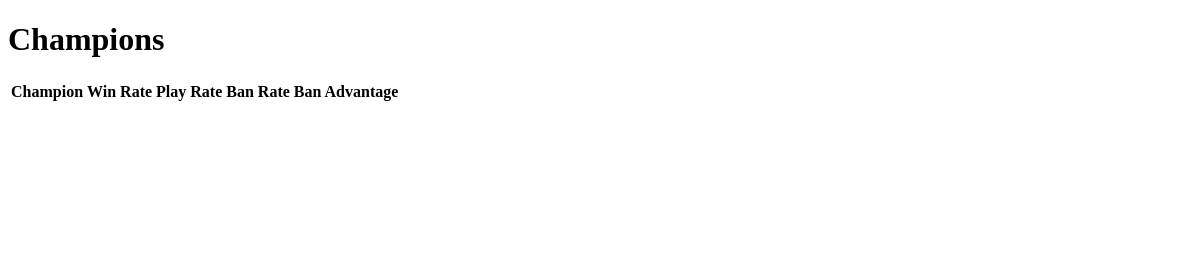
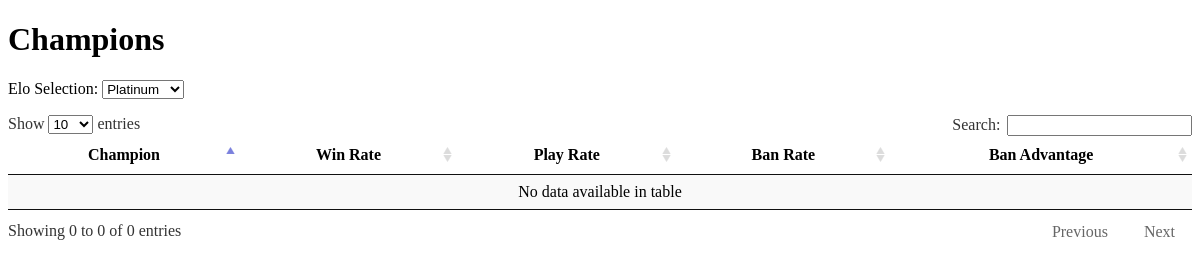
Before and after one commit to AveryVine/league-stats-app, an Electron app: page index.html in a window 1200 px wide. Drawn offline with nearby package versions, Linux system fonts and the light colour scheme; no server answers.

Commit message:
Added elo selector for more relevant data

```diff
--- a/index.html
+++ b/index.html
@@ -13,6 +13,16 @@
     </head>
     <body>
         <h1>Champions</h1>
+        <p>
+            Elo Selection:
+            <select onchange="updateElo(this.value.toUpperCase())">
+                <option>Bronze</option>
+                <option>Silver</option>
+                <option>Gold</option>
+                <option selected>Platinum</option>
+                <option>Platinum+</option>
+            </select>
+        </p>
         <table id="championTable" class="row-border display hover">
             <thead>
                 <tr>
--- a/scripts/scripts.js
+++ b/scripts/scripts.js
@@ -5,11 +5,7 @@ var ddragonData = {};
 var championGGData = {};
 
 $(document).ready(function() {
-    getDDragonData();
-});
-
-function updateChampionTable() {
-    var table = $("#championTable").DataTable({
+    $("#championTable").DataTable({
         "columns": [
             null,
             {"orderSequence": ["desc", "asc"]},
@@ -17,6 +13,12 @@ function updateChampionTable() {
             {"orderSequence": ["desc", "asc"]},
             {"orderSequence": ["desc", "asc"]}]
     });
+    getDDragonData();
+});
+
+function updateChampionTable() {
+    var table = $("#championTable").DataTable();
+    table.clear();
     for (champion in championGGData) {
         console.log("Adding champion: " + champion);
         var championData = getDataForChampion(champion);
@@ -37,14 +39,12 @@ function getDDragonData() {
 }
 
 function getChampionGGData() {
-    if ($.isEmptyObject(championGGData)) {
     console.log("Retrieving data from ChampionGG...");
     $.get("http://api.champion.gg/v2/champions?elo=" + elo + "&limit=200&api_key=245e4f76b33c6b217115e7d14e7f00f2", function(data) {
         console.log("Retrieved data from ChampionGG");
         prepareChampionGGData(data);
         updateChampionTable();
     });
-    }
 }
 
 function prepareChampionGGData(data) {
@@ -75,3 +75,14 @@ function getDataForChampion(champion) {
 function formatPercentage(value, decimals) {
     return (value * 100).toFixed(decimals) + "%";
 }
+
+function updateElo(newElo) {
+    console.log("Updating elo");
+    if (newElo == "PLATINUM+") {
+        elo = "PLATINUM,DIAMOND,MASTER,CHALLENGER"
+    }
+    else {
+        elo = newElo;
+    }
+    getChampionGGData();
+}
```
Lines whose indentation alone changed are shown as unchanged.
